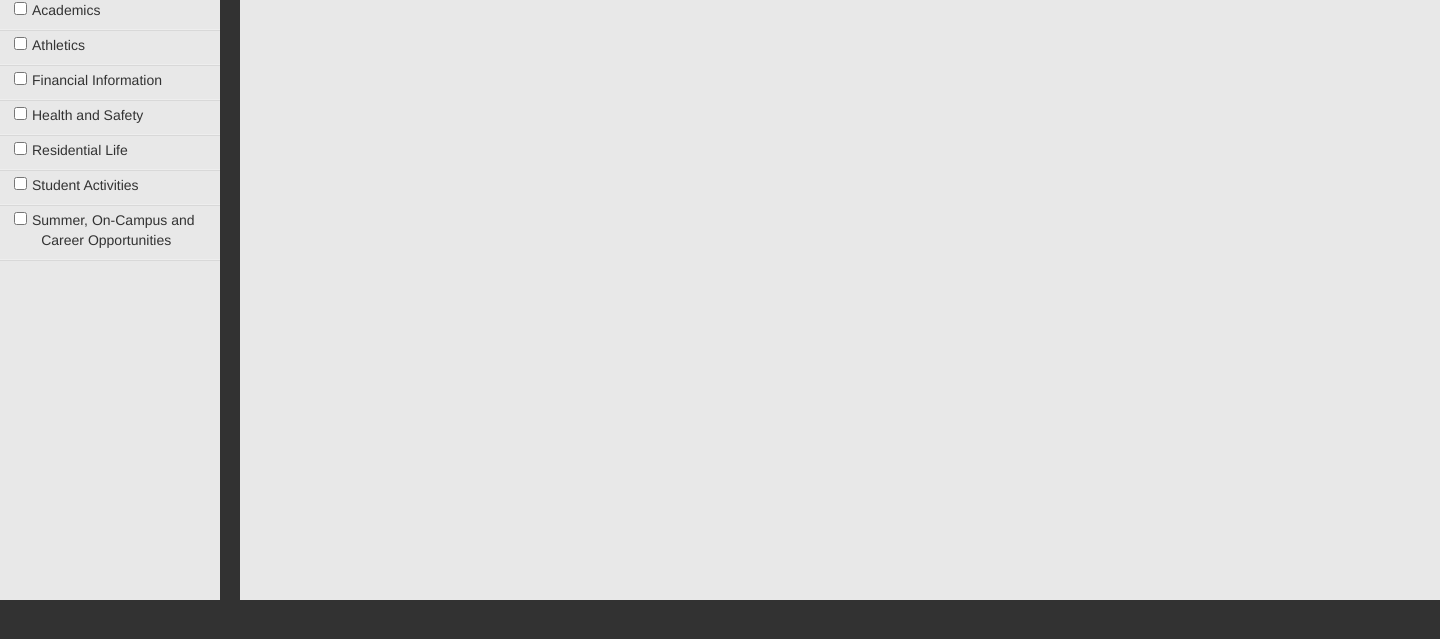
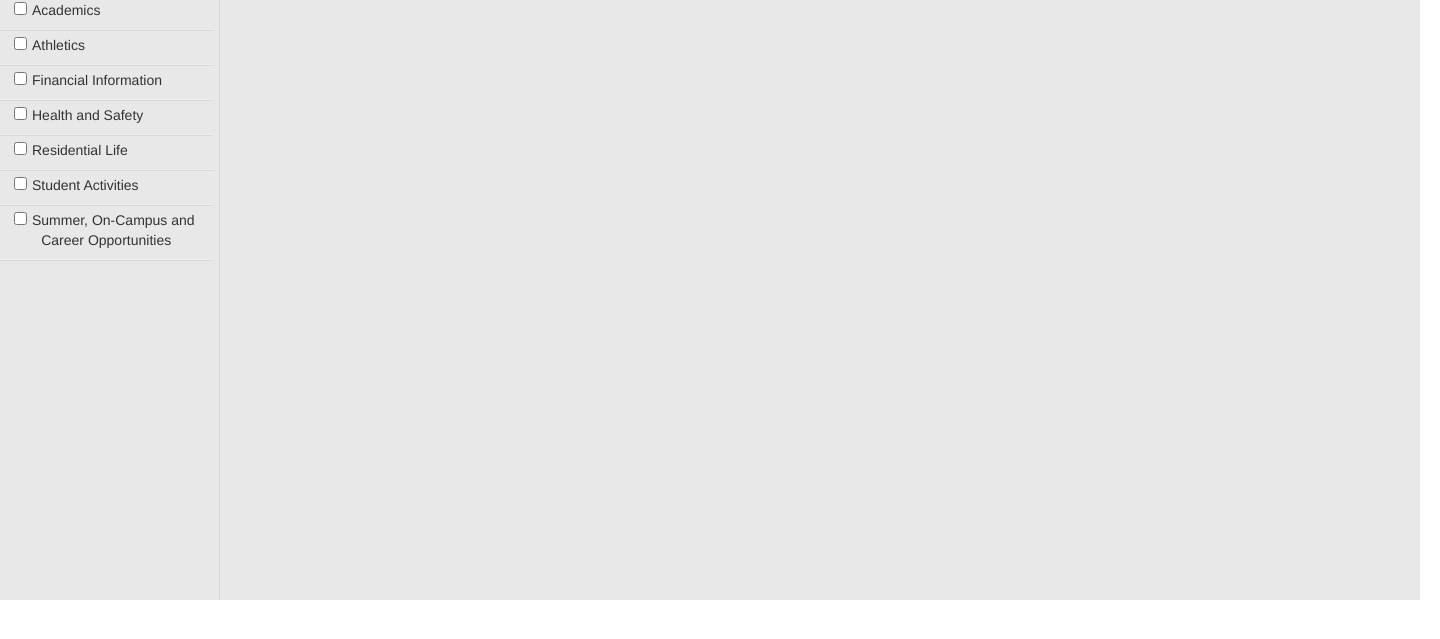
Before and after one commit to Harvard-ATG/CampusResources, a CodeIgniter app: page / in a window 1440 px wide. Shown: the top 639 px of the page. Run offline with CodeIgniter, Linux system fonts and the light colour scheme; some libraries are stand-ins or nearby versions.

Commit message:
get rid of the black background for isites

```diff
--- a/app/assets/css/style.css
+++ b/app/assets/css/style.css
@@ -1,6 +1,6 @@
 body{
 	font-family: 'Arimo', sans-serif;
-	background-color: #323232 !important;
+	background-color: transparent;
 }
 
 .header {
@@ -20,9 +20,11 @@
     background:#E8E8E8;
     width:220px;
     height:600px;
+    padding-right: 5px;
+    margin-right: auto;
     margin-left: auto;
-    margin-right: auto;
     text-align: left;
+    border-right: 1px solid #D8D8D8;
 }
 #checkboxes p { margin: 0; }
 #checkboxes hr {
@@ -32,10 +34,12 @@
     height: 1px;
 }
 
+#resultsWrapper {
+    margin-left: 5px;
+}
 #results{
 	overflow-y: auto;
 	margin-bottom: 20px;
-    float:right;
     background:#E8E8E8;
     width:1200px;
     height:600px;
@@ -43,7 +47,6 @@
 
 #text_search{
 	overflow-y: auto;
-	float:right;
 	width: 1200px;
 	height: 40px;
 	background:#C8C8C8;
@@ -60,8 +63,8 @@
 
 
 tr {
-	border-top: 3px solid #777777;
-	border-bottom:  3px solid #777777;
+	border-top: 2px solid #777777;
+	border-bottom:  2px solid #777777;
 }
 
 td {
```
